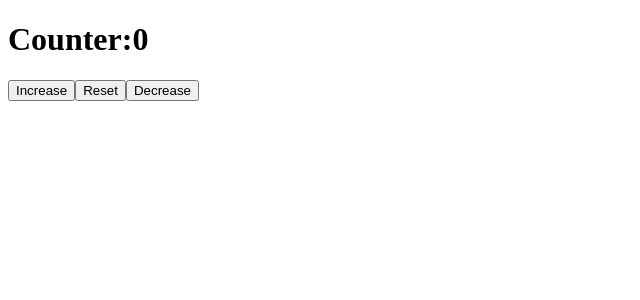
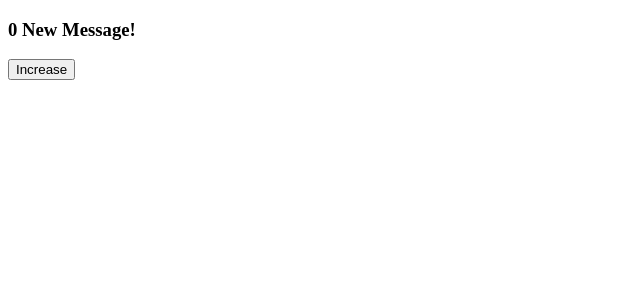
Before and after one commit to dg-codingbapunu/React-coding-, a React (Vite) app: page / in a window 1280 px wide. Shown: the top 300 px of the page, without its empty margins (0-640 px from the left). Built offline with nearby package versions, Linux system fonts and the light colour scheme.

Commit message:
useEffect

```diff
--- a/src/App.jsx
+++ b/src/App.jsx
@@ -1,25 +1,17 @@
-// UseState
-import React, { useState } from "react";
+// useEffect
+import React, { useEffect, useState } from "react";
 
 const App = () => {
   const [count, setCount] = useState(0);
 
-  const increment = () => {
-    setCount(count + 1);
-  };
+  useEffect(() => {
+    document.title = `${count} new Messages!`;
+  }, []);
 
-  const decrement = () => {
-    setCount(count - 1);
-  };
-  const Reset = () => {
-    setCount(0);
-  };
   return (
     <div>
-      <h1>Counter:{count}</h1>
-      <button onClick={increment}>Increase</button>
-      <button onClick={Reset}>Reset</button>
-      <button onClick={decrement}>Decrease</button>
+      <h3> {count} New Message!</h3>
+      <button onClick={() => setCount(count + 1)}>Increase</button>
     </div>
   );
 };
```
